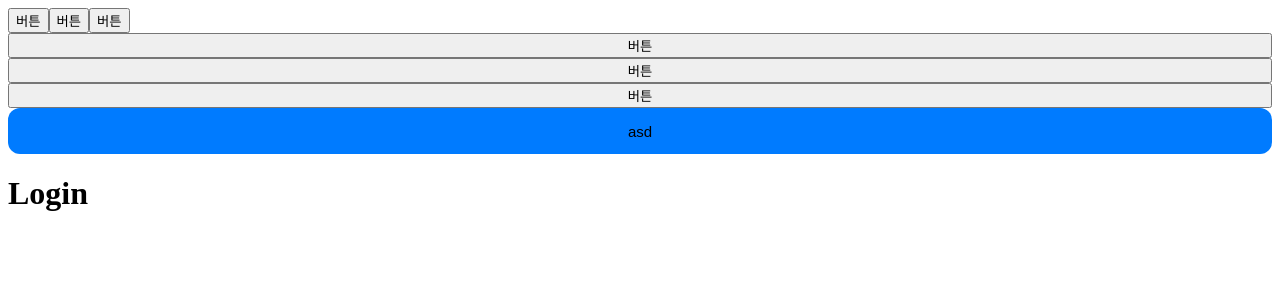
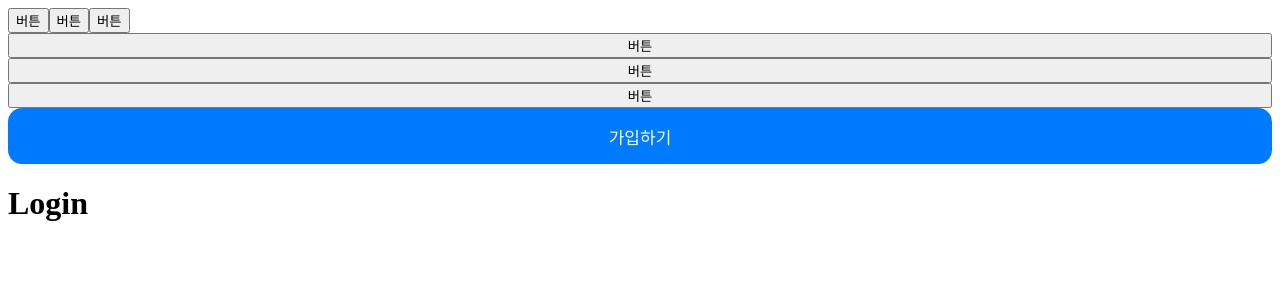
Before and after one commit to 2025-highton/frontend, a React (Vite) app: page /login in a window 1280 px wide. Shown: the top 300 px of the page. Built offline with nearby package versions, Linux system fonts and the light colour scheme.

Commit message:
feat: update Button component to use large size, enhance styles, and localize button text in Login page

```diff
--- a/src/components/ui/Button/index.tsx
+++ b/src/components/ui/Button/index.tsx
@@ -13,7 +13,7 @@ interface ButtonProps extends React.ButtonHTMLAttributes<HTMLButtonElement> {
 export default function Button({
     as = 'button',
     variant = ButtonVariant.PRIMARY,
-    size = ButtonSize.MEDIUM,
+    size = ButtonSize.LARGE,
     children,
     className,
     href,
--- a/src/components/ui/Button/style.module.scss
+++ b/src/components/ui/Button/style.module.scss
@@ -15,16 +15,16 @@
     // Variants
     &.primary {
       background-color: $color-primary;
-      color: var(--color-white);
+      color: $color-white;
 
-      &:hover {
-        background-color: var(--color-primary-dark);
+      &:active {
+        background-color: $color-primary-dark;
       }
     }
 
     &.secondary {
-      background-color: var(--gray-100);
-      color: var(--text-secondary);
+      background-color: $color-secondary;
+      color: $color-black;
 
       &:hover {
         background-color: var(--gray-200);
--- a/src/pages/Login.tsx
+++ b/src/pages/Login.tsx
@@ -13,7 +13,7 @@ export default function Login() {
                 <button>버튼</button>
                 <button>버튼</button>
                 <Button>
-                    asd
+                    가입하기
                 </Button>
             </VStack>
             <h1>Login</h1>
--- a/src/styles/variables.scss
+++ b/src/styles/variables.scss
@@ -1 +1,8 @@
+$color-white: #fff;
+$color-black: #000;
+
 $color-primary: #007bff;
+$color-primary-dark: #0056b3;
+
+$color-secondary: #6c757d;
+$color-secondary-dark: #495057;
```
